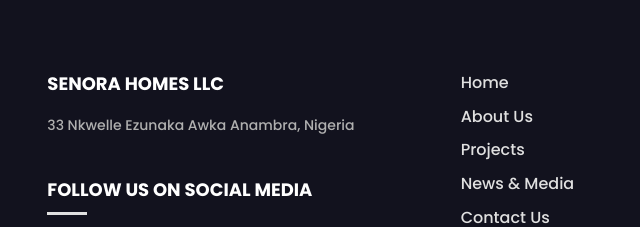
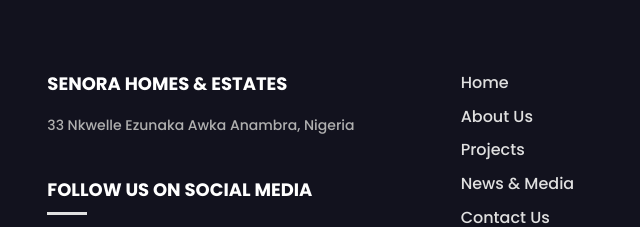
Before and after one commit to Jahzeal/SenoraHomes-estate, a plain HTML site: page index.html in a window 1280 px wide. Shown: the part 4407-4634 px from the top of the page, 406-1046 px from the left. Drawn offline with nearby package versions, Linux system fonts and the light colour scheme.

Commit message:
changed name

```diff
--- a/index.html
+++ b/index.html
@@ -3,7 +3,7 @@
   <head>
     <meta charset="UTF-8" />
     <meta name="viewport" content="width=device-width, initial-scale=1.0" />
-    <title>Senora Homes Nigeria</title>
+    <title>Senora Homes & Estates Nigeria</title>
     <link rel="stylesheet" href="style.css" />
     <link rel="stylesheet" href="responsive.css" />
     <link
@@ -439,7 +439,7 @@
         </div>
 
         <div class="footer-col footer-social-address">
-          <h4>SENORA HOMES LLC</h4>
+          <h4>SENORA HOMES & ESTATES</h4>
           <p>33 Nkwelle Ezunaka Awka Anambra, Nigeria</p>
 
           <h4 class="mt-40">Follow Us On Social Media</h4>
```
Also changed, not shown: contactus.html (+1 -1 lines), wellsapartment.html (+1 -1 lines).
